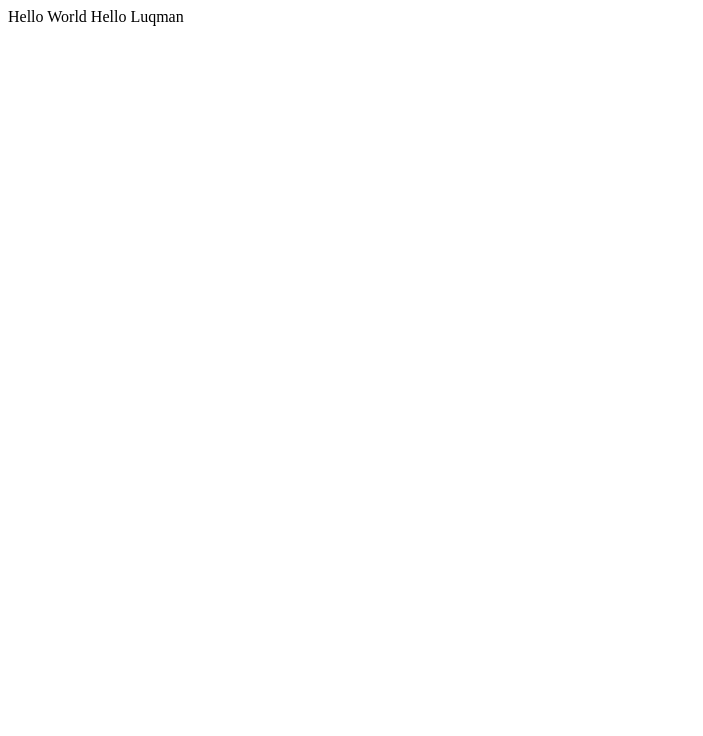
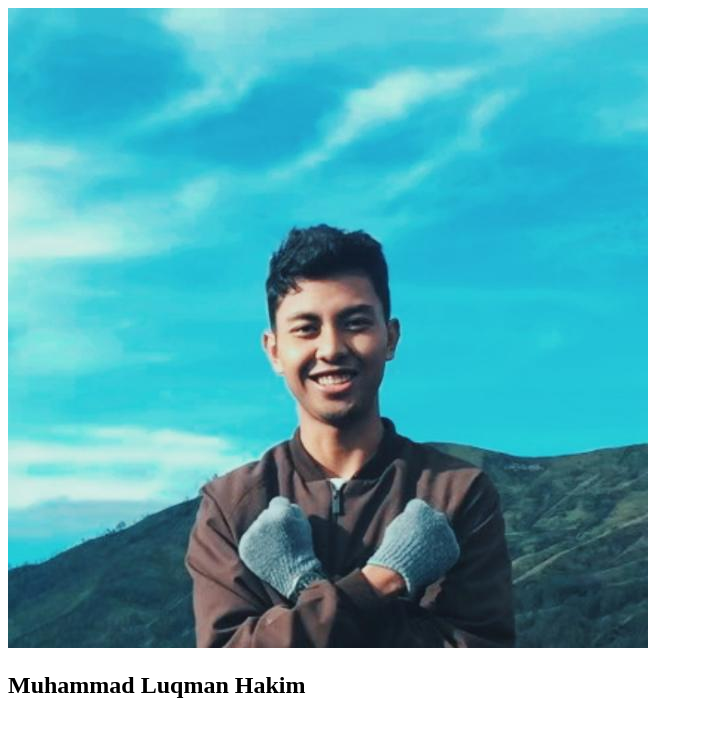
Before and after one commit to luqmanhkm38/my-repo-from-remote, a plain HTML site: page index.html in a window 1280 px wide. Shown: the whole page, without its empty margins (0-703 px from the left). Drawn offline with Linux system fonts and the light colour scheme.

Commit message:
Changed Hello world with img and h2 to display simple profile data. Image file added in the folder images and used as resource in the img element in index.html file

```diff
--- a/index.html
+++ b/index.html
@@ -3,10 +3,10 @@
 <head>
     <meta charset="UTF-8">
     <meta name="viewport" content="width=device-width, initial-scale=1.0">
-    <title></title>
+    <title>My Website</title>
 </head>
 <body>
-    Hello World
-    Hello Luqman
+    <img src="images/pp.jpg" alt="">
+    <h2>Muhammad Luqman Hakim</h2>
 </body>
 </html>
```
Also changed, not shown: images/pp.jpg (added).
